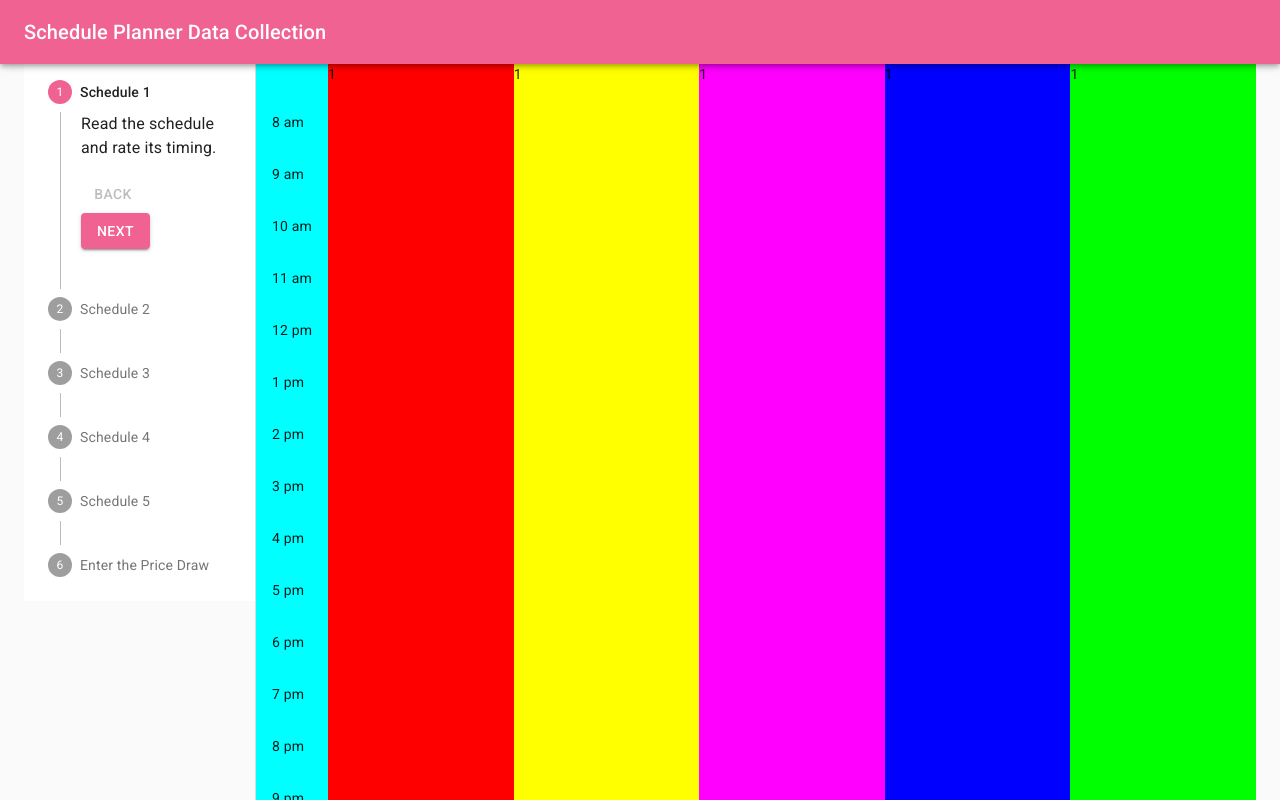
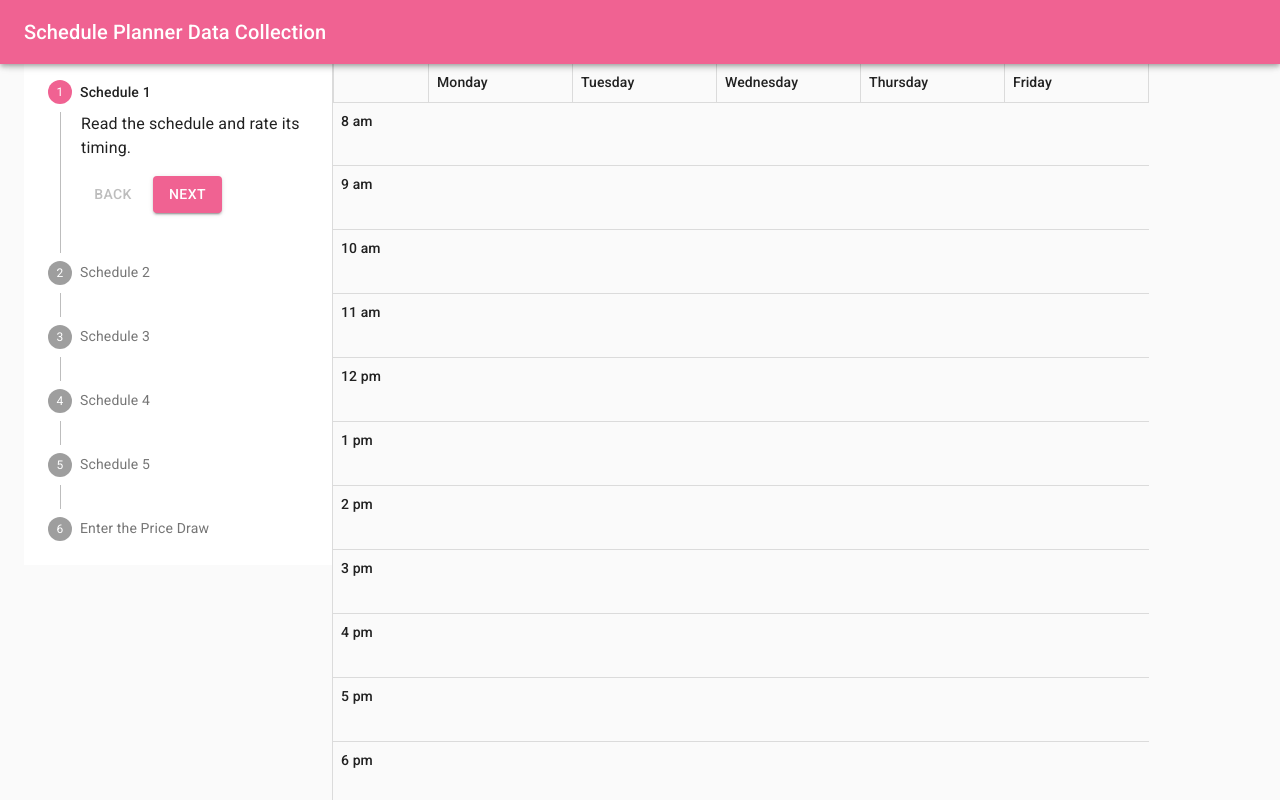
Before and after one commit to ScheduleHub/schedule-hub-data-collection, a React (Create React App) app: page / in a window 1280 px wide. Built offline with nearby package versions, Linux system fonts and the light colour scheme.

Commit message:
Add weekday headers

```diff
--- a/src/components/Timetable/index.jsx
+++ b/src/components/Timetable/index.jsx
@@ -1,12 +1,34 @@
 import React from 'react';
 import PropTypes from 'prop-types';
-import { makeStyles, Box } from '@material-ui/core';
+import { makeStyles, Box, Typography } from '@material-ui/core';
 
 const useStyles = makeStyles((theme) => ({
   root: {
+    // display: 'flex',
+    // height: 800,
+    // width: 1000,
+  },
+  hourHeaders: {
+    '& *': {
+      borderBottom: `1px solid ${theme.palette.divider}`,
+      height: 64,
+      padding: theme.spacing(1),
+    },
+    '& *:first-child': {
+      borderTop: `1px solid ${theme.palette.divider}`,
+    },
+  },
+  weekdayHeaders: {
     display: 'flex',
-    // height: 800,
-    width: 1000,
+    '& *': {
+      borderRight: `1px solid ${theme.palette.divider}`,
+      padding: theme.spacing(1),
+      width: 144,
+    },
+    '& *:first-child': {
+      borderLeft: `1px solid ${theme.palette.divider}`,
+      width: 96,
+    },
   },
   timeColumn: {
     flexGrow: 1,
@@ -16,31 +38,46 @@ const useStyles = makeStyles((theme) => ({
     flexGrow: 1,
   },
   dayColumn: {
-    width: '20%',
+    width: 144,
   },
 }));
+
+const hours = [
+  '8 am', '9 am', '10 am', '11 am',
+  '12 pm', '1 pm', '2 pm', '3 pm',
+  '4 pm', '5 pm', '6 pm', '7 pm',
+  '8 pm', '9 pm', '10 pm',
+];
+
+const weekdays = [
+  'Monday', 'Tuesday', 'Wednesday', 'Thursday', 'Friday',
+];
 
 function Timetable(props) {
   const { schedule } = props;
 
   const classes = useStyles();
 
-  const times = ['', '8 am', '9 am', '10 am', '11 am', '12 pm', '1 pm', '2 pm', '3 pm', '4 pm', '5 pm', '6 pm', '7 pm', '8 pm', '9 pm', '10 pm'];
-
   return (
     // TODO: make the actual timetable
     <div className={classes.root}>
-      <Box style={{ backgroundColor: '#0ff' }}>
-        {times.map((value) => (
-          <Box p={2}>{value}</Box>
+      <Box className={classes.weekdayHeaders}>
+        <Box />
+        {weekdays.map((value) => (
+          <Typography variant="subtitle2">{value}</Typography>
         ))}
       </Box>
-      <Box className={classes.days} style={{ backgroundColor: '#f00' }}>
-        <Box height="100%" width="20%" classes={classes.dayColumn} style={{ backgroundColor: '#f00' }}>1</Box>
-        <Box height="100%" width="20%" classes={classes.dayColumn} style={{ backgroundColor: '#ff0' }}>1</Box>
-        <Box height="100%" width="20%" classes={classes.dayColumn} style={{ backgroundColor: '#f0f' }}>1</Box>
-        <Box height="100%" width="20%" classes={classes.dayColumn} style={{ backgroundColor: '#00f' }}>1</Box>
-        <Box height="100%" width="20%" classes={classes.dayColumn} style={{ backgroundColor: '#0f0' }}>1</Box>
+      <Box className={classes.hourHeaders}>
+        {hours.map((value) => (
+          <Typography variant="subtitle2">{value}</Typography>
+        ))}
+      </Box>
+      <Box className={classes.days}>
+        <Box height="100%" width="20%" className={classes.dayColumn} style={{ backgroundColor: '#f00' }}>1</Box>
+        <Box height="100%" width="20%" className={classes.dayColumn} style={{ backgroundColor: '#ff0' }}>1</Box>
+        <Box height="100%" width="20%" className={classes.dayColumn} style={{ backgroundColor: '#f0f' }}>1</Box>
+        <Box height="100%" width="20%" className={classes.dayColumn} style={{ backgroundColor: '#00f' }}>1</Box>
+        <Box height="100%" width="20%" className={classes.dayColumn} style={{ backgroundColor: '#0f0' }}>1</Box>
       </Box>
     </div>
   );
--- a/src/schedule-page/index.jsx
+++ b/src/schedule-page/index.jsx
@@ -40,7 +40,7 @@ const useStyles = makeStyles((theme) => ({
     display: 'flex',
     flexDirection: 'row',
     flexGrow: 1,
-    overflow: 'scroll',
+    overflowX: 'auto',
   },
   instrModal: {
     alignItems: 'center',
```
